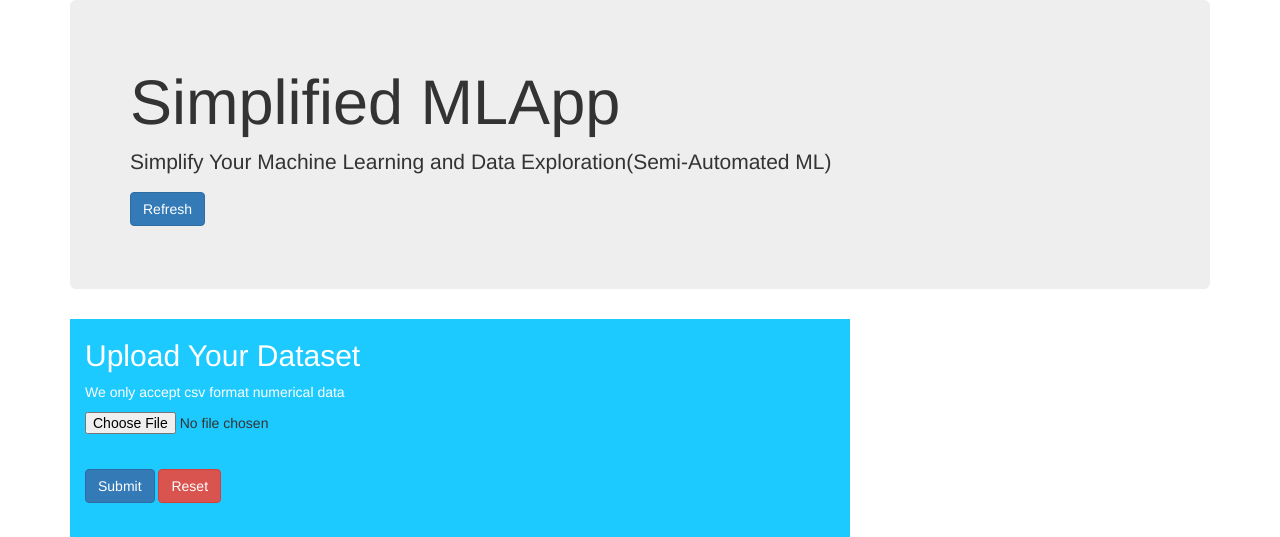
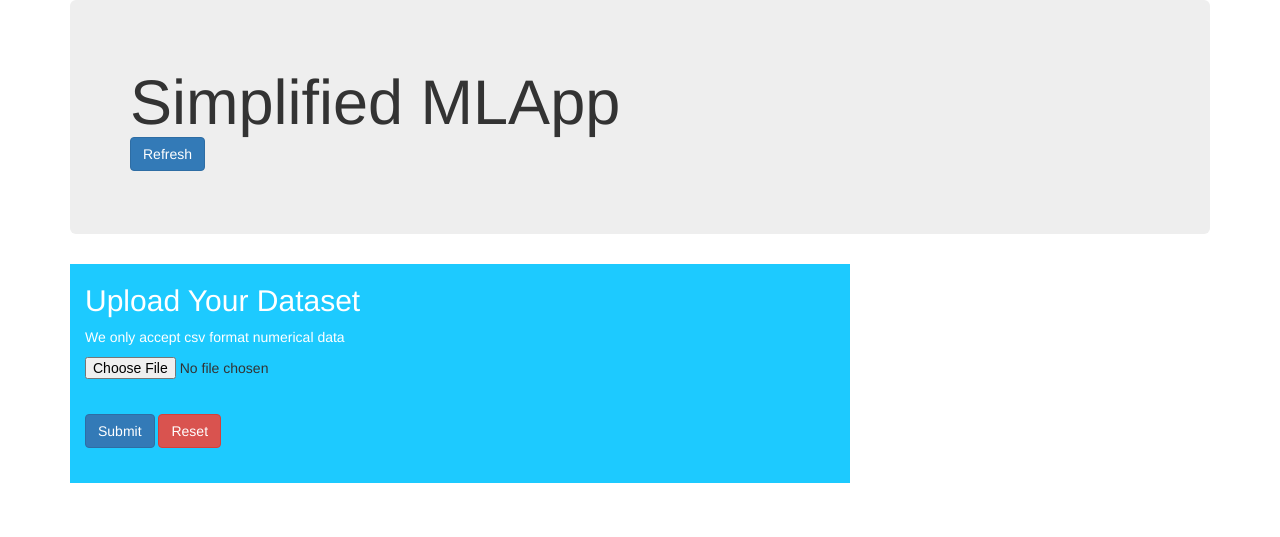
Before and after one commit to ashishrana080699/Accuracy-of-different-Machine-Learning-Algorithm-on-random-dataset, a Flask app: page / in a window 1280 px wide. Shown: the top 537 px of the page. Run offline with Flask 2, Linux system fonts and the light colour scheme; some libraries are stand-ins or nearby versions.

Commit message:
Update index.html

```diff
--- a/templates/index.html
+++ b/templates/index.html
@@ -39,8 +39,7 @@
 <!-- Main jumbotron for a primary marketing message or call to action -->
      <div class="container">
       <div class="jumbotron">
-         <h1 class="display-3">Simplified MLApp</h1>
-          <p>Simplify Your Machine Learning and Data Exploration(Semi-Automated ML)</p>
+       <h1 class="display-3">Simplified MLApp</h>
           <p><a href="{{ url_for('index')}}" type="button" class="btn btn-primary" > Refresh</a></p>
         </div>
 
```
